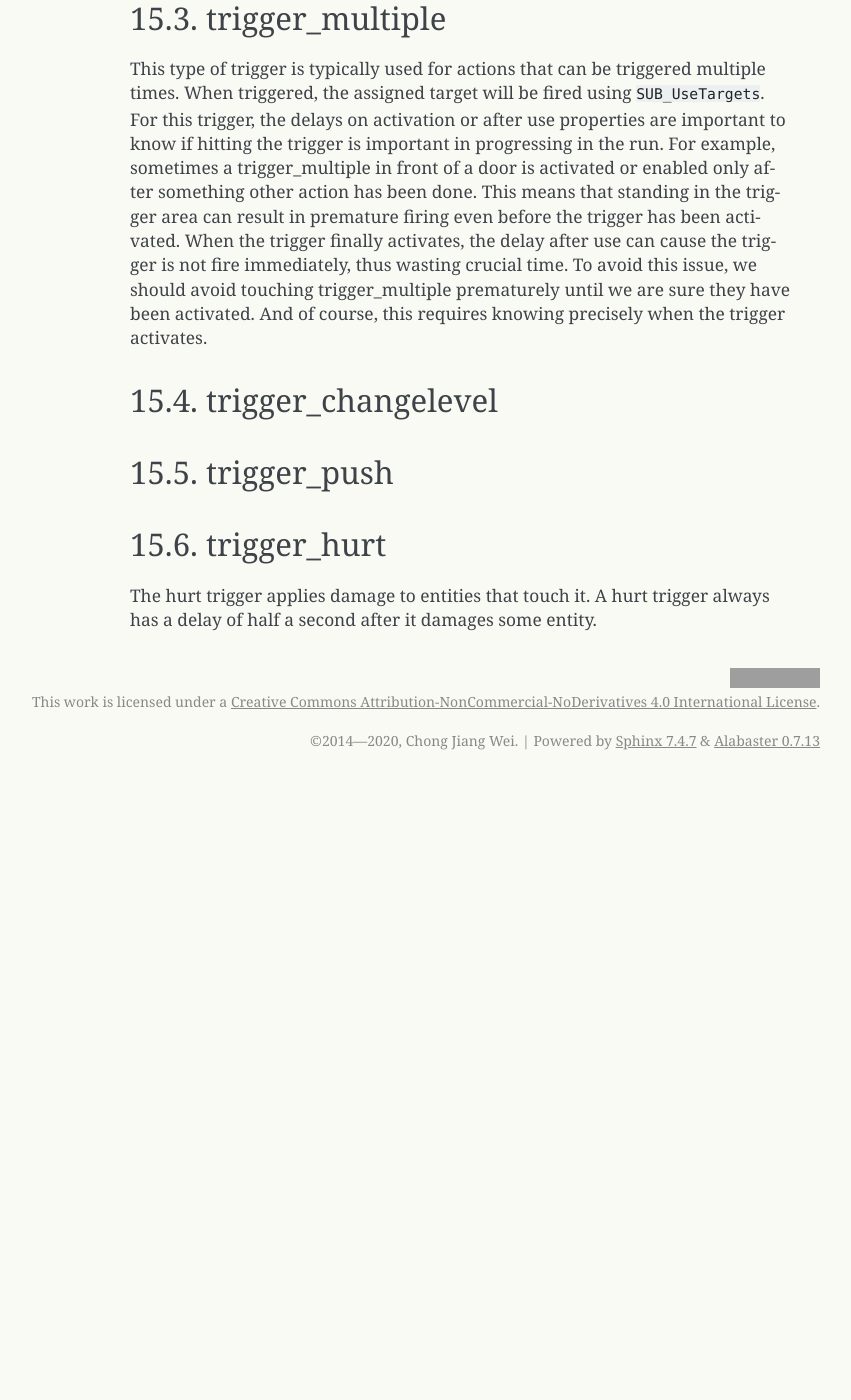
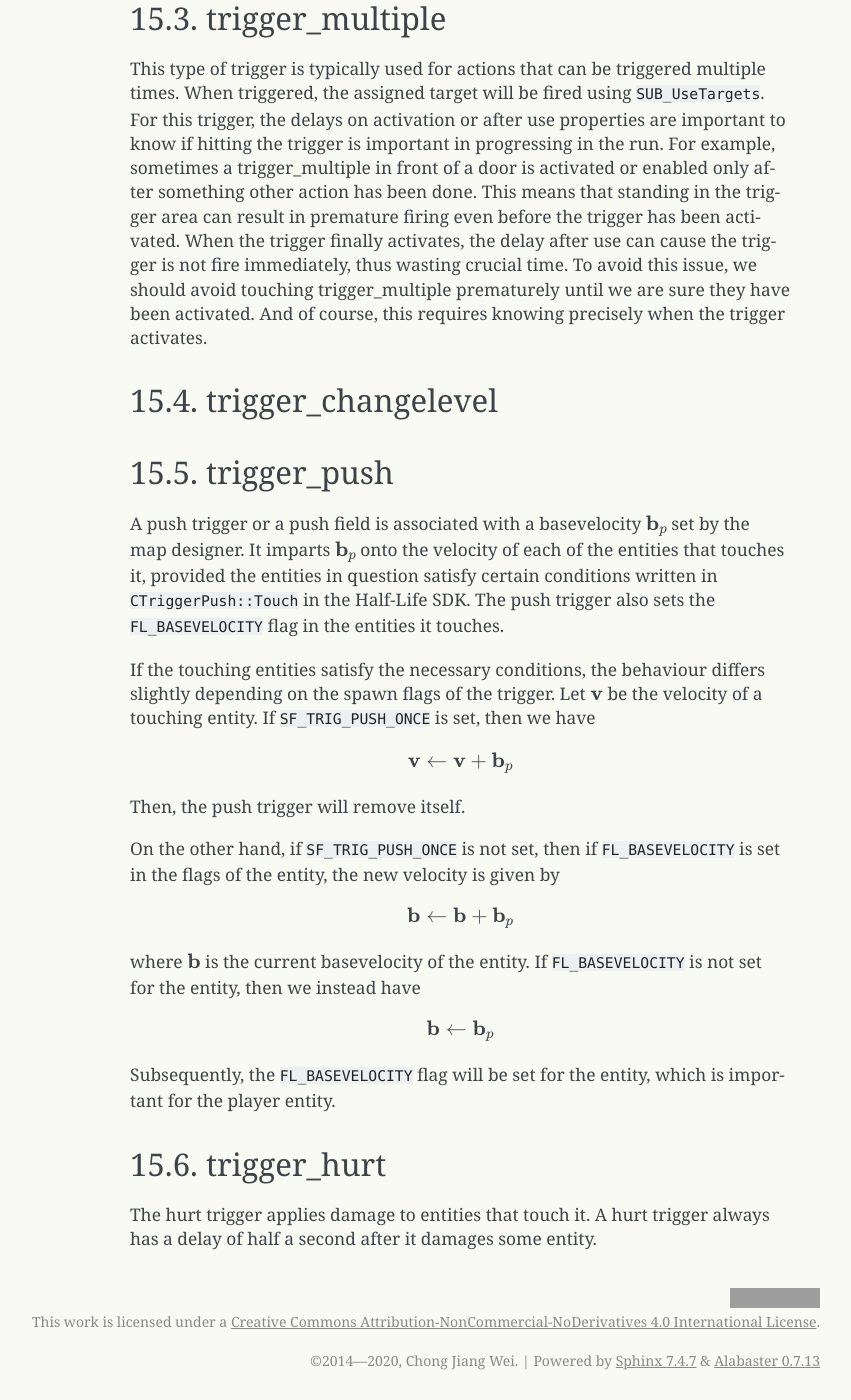
Before and after one commit to Matherunner/hldoc, a Sphinx documentation site: the page built from source/triggers.rst, in a window 1280 px wide and 1400 px high, scrolled down 1730 px. Shown: the whole window, without its empty margins (290-1141 px from the left). Built offline with Sphinx 7.4.7, drawn with Linux system fonts in a browser that asks for light colours; formulas are drawn with MathJax 3; before the commit the page ends 2510 px from its top, so only the background shows below that; grey boxes are pictures that could not be loaded.

Commit message:
Add basevelocity description for trigger_push

```diff
--- a/source/triggers.rst
+++ b/source/triggers.rst
@@ -82,6 +82,24 @@ trigger_changelevel
 trigger_push
 ------------
 
+A push trigger or a push field is associated with a basevelocity :math:`\mathbf{b}_p` set by the map designer. It imparts :math:`\mathbf{b}_p` onto the velocity of each of the entities that touches it, provided the entities in question satisfy certain conditions written in ``CTriggerPush::Touch`` in the Half-Life SDK. The push trigger also sets the ``FL_BASEVELOCITY`` flag in the entities it touches.
+
+If the touching entities satisfy the necessary conditions, the behaviour differs slightly depending on the spawn flags of the trigger. Let :math:`\mathbf{v}` be the velocity of a touching entity. If ``SF_TRIG_PUSH_ONCE`` is set, then we have
+
+.. math:: \mathbf{v} \gets \mathbf{v} + \mathbf{b}_p
+
+Then, the push trigger will remove itself.
+
+On the other hand, if ``SF_TRIG_PUSH_ONCE`` is not set, then if ``FL_BASEVELOCITY`` is set in the flags of the entity, the new velocity is given by
+
+.. math:: \mathbf{b} \gets \mathbf{b} + \mathbf{b}_p
+
+where :math:`\mathbf{b}` is the current basevelocity of the entity. If ``FL_BASEVELOCITY`` is not set for the entity, then we instead have
+
+.. math:: \mathbf{b} \gets \mathbf{b}_p
+
+Subsequently, the ``FL_BASEVELOCITY`` flag will be set for the entity, which is important for the player entity.
+
 trigger_hurt
 ------------
 
```
